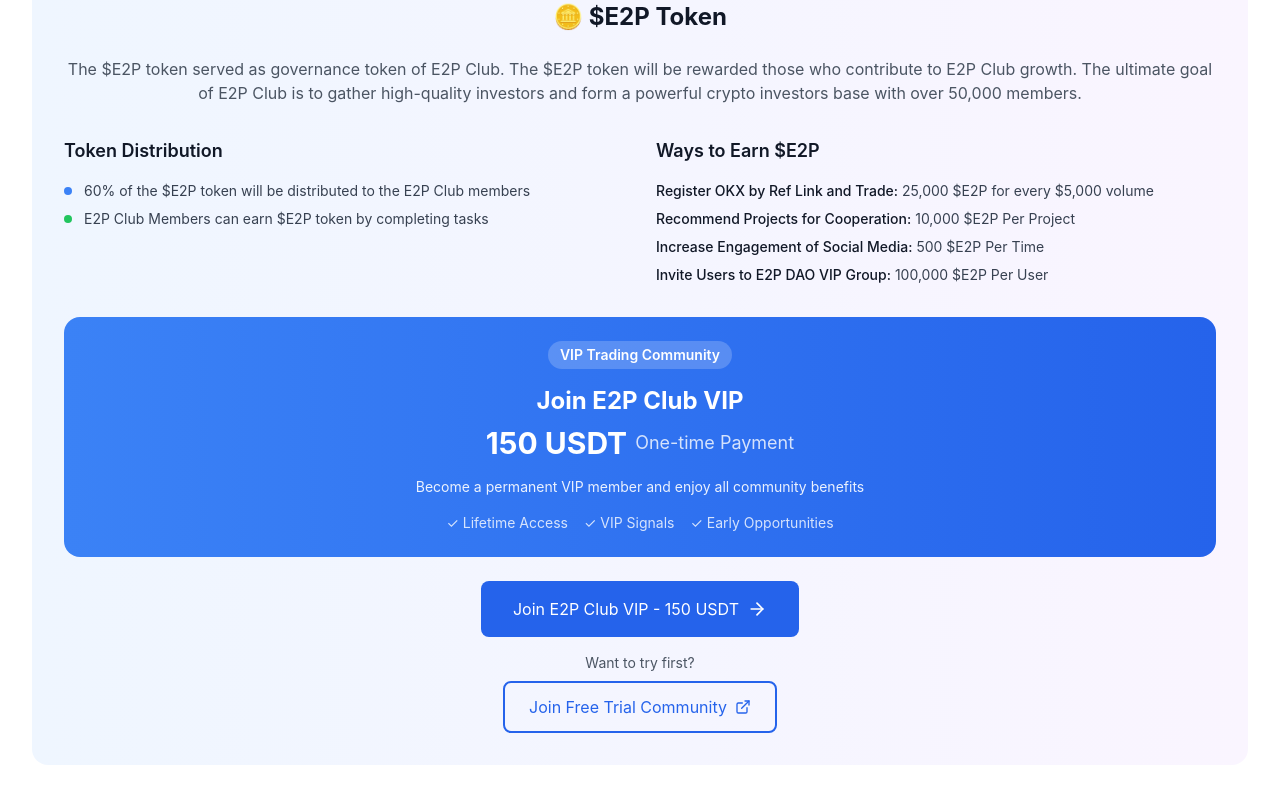
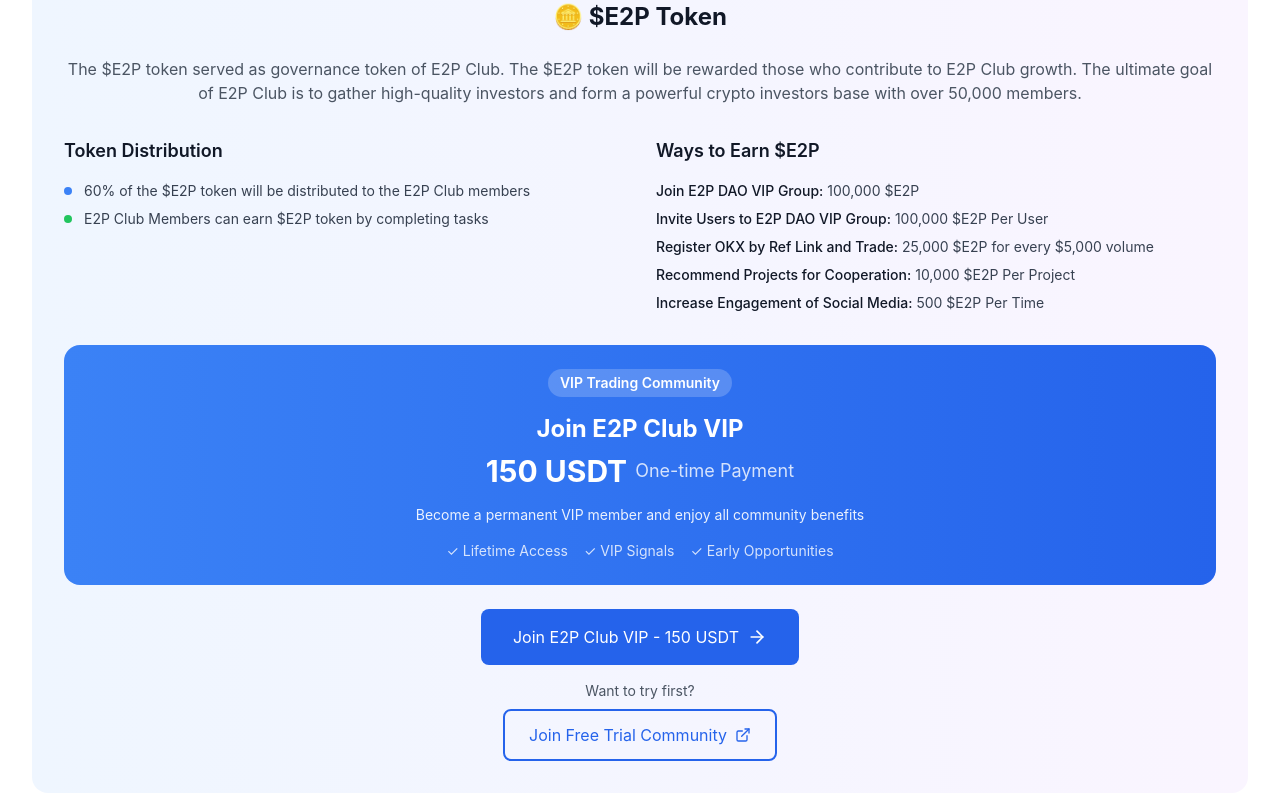
Before and after one commit to aliarlan1028-cpu/E2PDAO, a Next.js app: page /e2p-club in a window 1280 px wide. Shown: the part 2715-3515 px from the top of the page. Built offline with nearby package versions, Linux system fonts and the light colour scheme.

Commit message:
Update E2P Club Ways to Earn content with new reward structure

```diff
--- a/app/e2p-club/page.tsx
+++ b/app/e2p-club/page.tsx
@@ -76,6 +76,14 @@
 
   const earningTasks = [
     {
+      task: 'Join E2P DAO VIP Group',
+      reward: '100,000 $E2P'
+    },
+    {
+      task: 'Invite Users to E2P DAO VIP Group',
+      reward: '100,000 $E2P Per User'
+    },
+    {
       task: 'Register OKX by Ref Link and Trade',
       reward: '25,000 $E2P for every $5,000 volume'
     },
@@ -86,10 +94,6 @@
     {
       task: 'Increase Engagement of Social Media',
       reward: '500 $E2P Per Time'
-    },
-    {
-      task: 'Invite Users to E2P DAO VIP Group',
-      reward: '100,000 $E2P Per User'
     }
   ]
 
```
Also changed, not shown: 16 other files (tests, documents, lock files or other folders).
